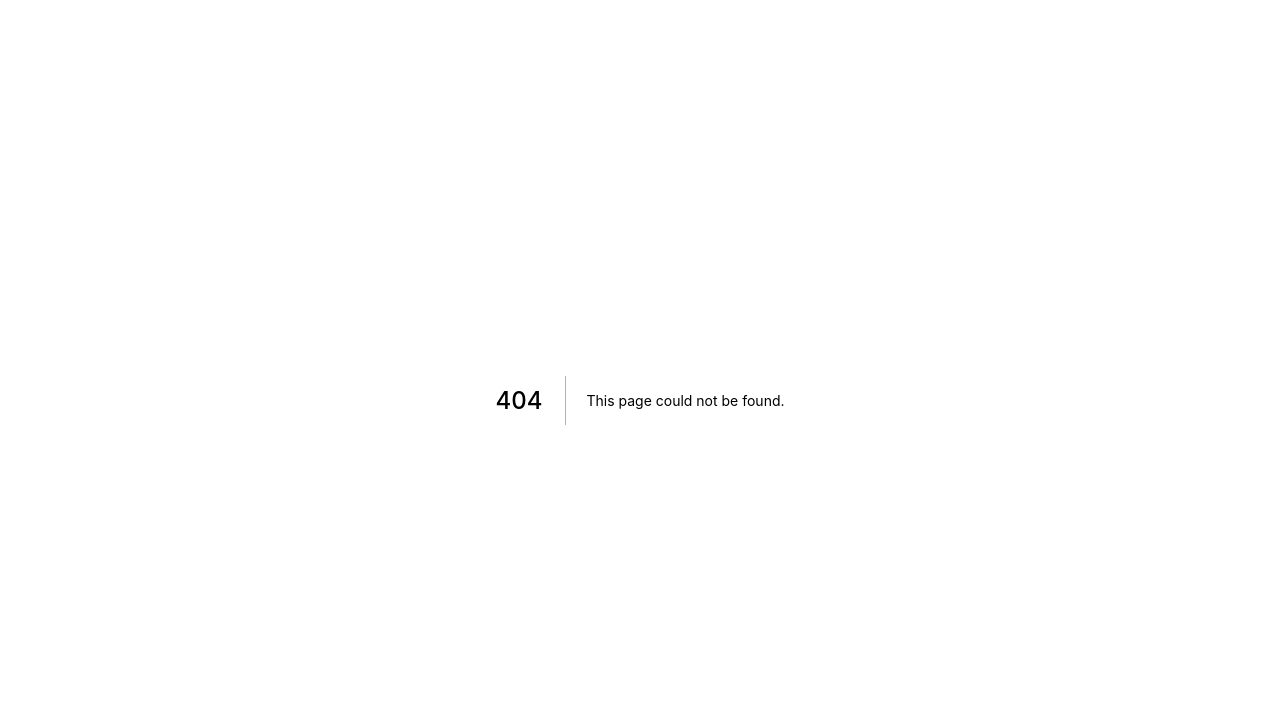
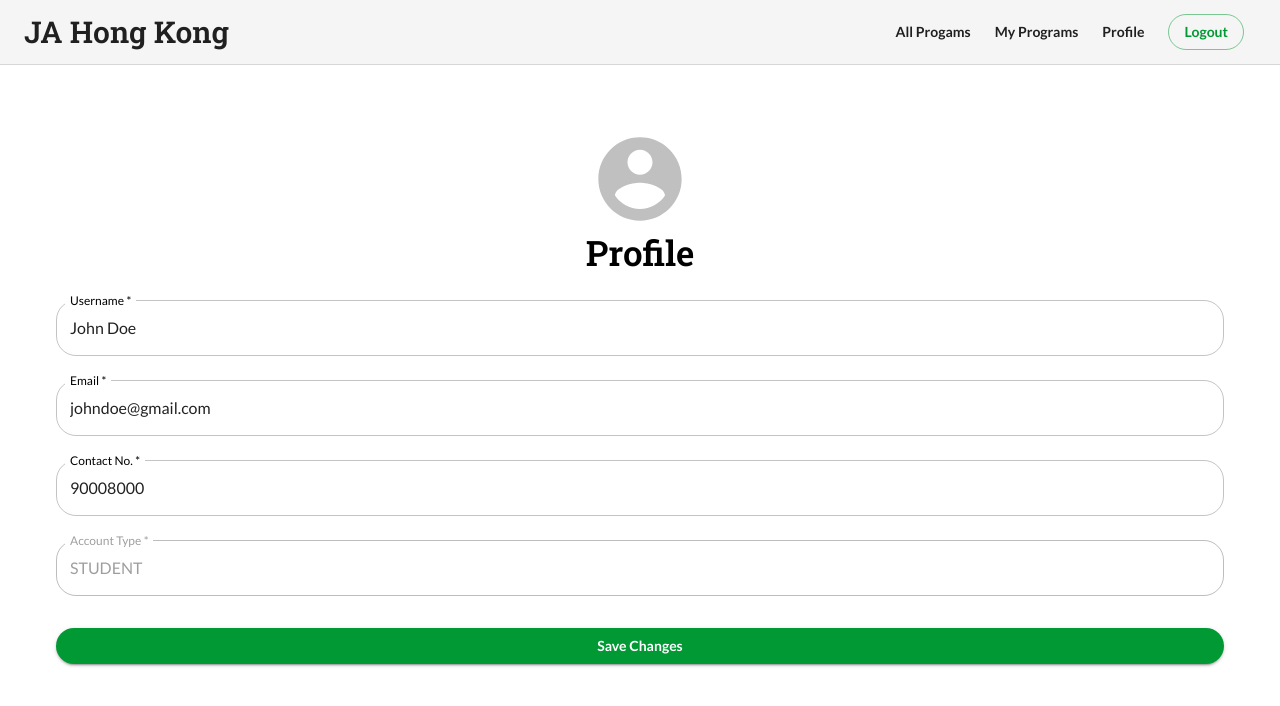
Before and after one commit to jerrenss/CFG2020-Team15-FE, a Next.js app: page /dashboard/profile in a window 1280 px wide. Before the commit this address had no page. Shown: the top 706 px of the page. Built offline with nearby package versions, Linux system fonts and the light colour scheme.

Commit message:
added profile page

```diff
--- a/pages/_document.js
+++ b/pages/_document.js
@@ -14,6 +14,7 @@
             rel="stylesheet"
             href="https://fonts.googleapis.com/css2?family=Lato:wght@100;300;400;700&family=Roboto+Slab:wght@300;400;500;600;700;800&display=swap"
           />
+          <link rel="stylesheet" href="https://maxcdn.bootstrapcdn.com/bootstrap/4.0.0/css/bootstrap.min.css" integrity="sha384-Gn5384xqQ1aoWXA+058RXPxPg6fy4IWvTNh0E263XmFcJlSAwiGgFAW/dAiS6JXm" crossorigin="anonymous"/>
         </Head>
         <body>
           <Main />
--- a/pages/dashboard.js
+++ /dev/null
@@ -1,3 +0,0 @@
-import Dashboard from '../src/views/Dashboard'
-
-export default Dashboard
--- /dev/null
+++ b/pages/dashboard/index.js
@@ -0,0 +1,3 @@
+import Dashboard from '../../src/views/Dashboard'
+
+export default Dashboard
--- /dev/null
+++ b/pages/dashboard/profile.js
@@ -0,0 +1,3 @@
+import Profile from '../../src/views/Profile'
+
+export default Profile
--- /dev/null
+++ b/src/components/common/Navbar.js
@@ -0,0 +1,93 @@
+import React from 'react'
+import AppBar from '@material-ui/core/AppBar'
+import Button from '@material-ui/core/Button'
+import CssBaseline from '@material-ui/core/CssBaseline'
+import Toolbar from '@material-ui/core/Toolbar'
+import Typography from '@material-ui/core/Typography'
+import Link from '@material-ui/core/Link'
+import { makeStyles } from '@material-ui/core/styles'
+import Container from '@material-ui/core/Container'
+import Box from '@material-ui/core/Box'
+
+const useStyles = makeStyles((theme) => ({
+  '@global': {
+    ul: {
+      margin: 0,
+      padding: 0,
+      listStyle: 'none',
+    },
+  },
+  appBar: {
+    borderBottom: `1px solid ${theme.palette.divider}`,
+  },
+  toolbar: {
+    flexWrap: 'wrap',
+  },
+  toolbarTitle: {
+    flexGrow: 1,
+  },
+  link: {
+    margin: theme.spacing(1, 1.5),
+  },
+}))
+
+export default function Navbar() {
+  const classes = useStyles()
+
+  return (
+    <React.Fragment>
+      <CssBaseline />
+      <AppBar
+        position="static"
+        color="default"
+        elevation={0}
+        className={classes.appBar}
+      >
+        <Toolbar className={classes.toolbar}>
+          <Typography
+            variant="h6"
+            color="inherit"
+            noWrap
+            className={classes.toolbarTitle}
+          >
+            JA Hong Kong
+          </Typography>
+          <nav>
+            <Link
+              variant="button"
+              color="textPrimary"
+              href="#"
+              className={classes.link}
+            >
+              All Progams
+            </Link>
+            <Link
+              variant="button"
+              color="textPrimary"
+              href="#"
+              className={classes.link}
+            >
+              My Programs
+            </Link>
+            <Link
+              variant="button"
+              color="textPrimary"
+              href="#"
+              className={classes.link}
+            >
+              Profile
+            </Link>
+          </nav>
+          <Button
+            href="#"
+            color="primary"
+            variant="outlined"
+            className={classes.link}
+          >
+            Logout
+          </Button>
+        </Toolbar>
+      </AppBar>
+    </React.Fragment>
+  )
+}
--- /dev/null
+++ b/src/views/Profile/index.js
@@ -0,0 +1,114 @@
+import React from 'react'
+import Avatar from '@material-ui/core/Avatar'
+import Button from '@material-ui/core/Button'
+import Container from '@material-ui/core/Container'
+import TextField from '@material-ui/core/TextField'
+import Box from '@material-ui/core/Box'
+import Grid from '@material-ui/core/Grid'
+import LockOutlinedIcon from '@material-ui/icons/LockOutlined'
+import Typography from '@material-ui/core/Typography'
+import { makeStyles } from '@material-ui/core/styles'
+import { useRouter } from 'next/router'
+import Navbar from '../../components/common/Navbar'
+import AccountCircleIcon from '@material-ui/icons/AccountCircle'
+
+const useStyles = makeStyles((theme) => ({
+  paper: {
+    margin: theme.spacing(8, 4),
+    display: 'flex',
+    flexDirection: 'column',
+    alignItems: 'center',
+  },
+  avatar: {
+    margin: theme.spacing(1),
+    backgroundColor: '#C0C0C0',
+    height: '100px',
+    width: '100px',
+  },
+  form: {
+    width: '100%', // Fix IE 11 issue.
+    marginTop: theme.spacing(1),
+  },
+  save: {
+    margin: theme.spacing(3, 0, 2),
+  },
+}))
+
+const Profile = () => {
+  const classes = useStyles()
+  return (
+    <Box>
+      <Navbar />
+      <Container maxWidth="lg">
+        <Grid item xs={12} elevation={6} square>
+          <div className={classes.paper}>
+            <AccountCircleIcon
+              style={{ height: '100px', width: '100px', color: '#C0C0C0' }}
+            />
+            <Typography component="h1" variant="h5">
+              Profile
+            </Typography>
+            <form className={classes.form} noValidate>
+              <TextField
+                variant="outlined"
+                margin="normal"
+                required
+                fullWidth
+                id="username"
+                label="Username"
+                name="username"
+                value="John Doe"
+                InputLabelProps={{ shrink: true }}
+              />
+              <TextField
+                variant="outlined"
+                margin="normal"
+                required
+                fullWidth
+                name="email"
+                label="Email"
+                id="email"
+                value="johndoe@gmail.com"
+                InputLabelProps={{ shrink: true }}
+              />
+              <TextField
+                variant="outlined"
+                margin="normal"
+                required
+                fullWidth
+                name="contactNo"
+                label="Contact No."
+                id="contactNo"
+                value="90008000"
+                InputLabelProps={{ shrink: true }}
+              />
+              <TextField
+                variant="outlined"
+                margin="normal"
+                required
+                fullWidth
+                name="accountType"
+                label="Account Type"
+                id="accountType"
+                value="STUDENT"
+                disabled
+                InputLabelProps={{ shrink: true }}
+              />
+              <Button
+                type="submit"
+                fullWidth
+                variant="contained"
+                color="primary"
+                className={classes.save}
+              >
+                Save Changes
+              </Button>
+            </form>
+          </div>
+        </Grid>
+      </Container>
+    </Box>
+  )
+}
+
+export default Profile
```
Also changed, not shown: src/components/common/Nav.js (deleted, +0 -64 lines), src/views/Dashboard/index.js (+4 -5 lines), .prettierrc.json (added).
